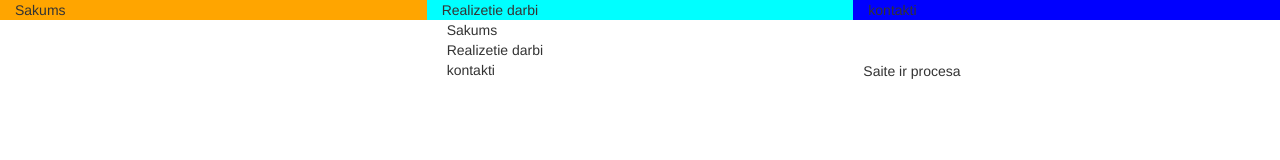
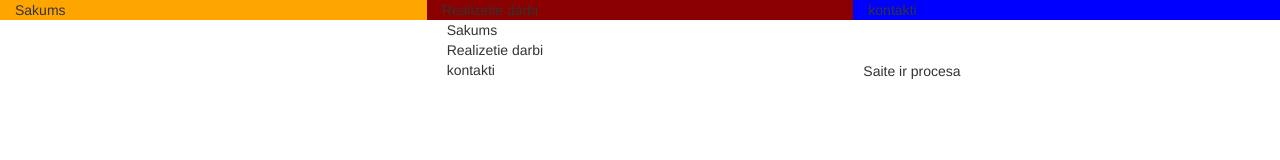
Before and after one commit to DmitrijsSevostjanovs/dmitrijssevostjanovs.github.io, a plain HTML site: page index.html in a window 1280 px wide. Drawn offline with Linux system fonts and the light colour scheme.

Commit message:
Pamainiju krasu no aqua uz darkred

```diff
--- a/css/style.css
+++ b/css/style.css
@@ -7,7 +7,7 @@
 }
 
 .c{
-	background-color: aqua;
+	background-color: darkred;
 }
 
 .title{
```
